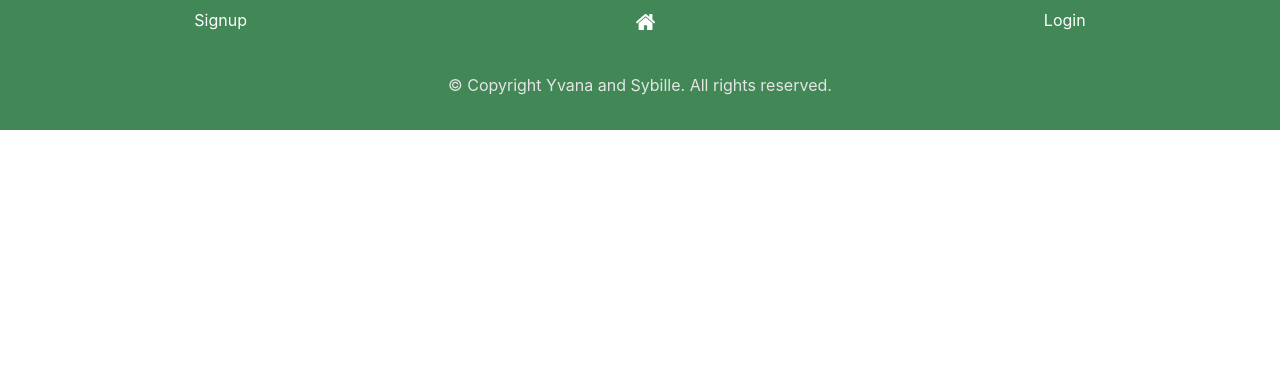
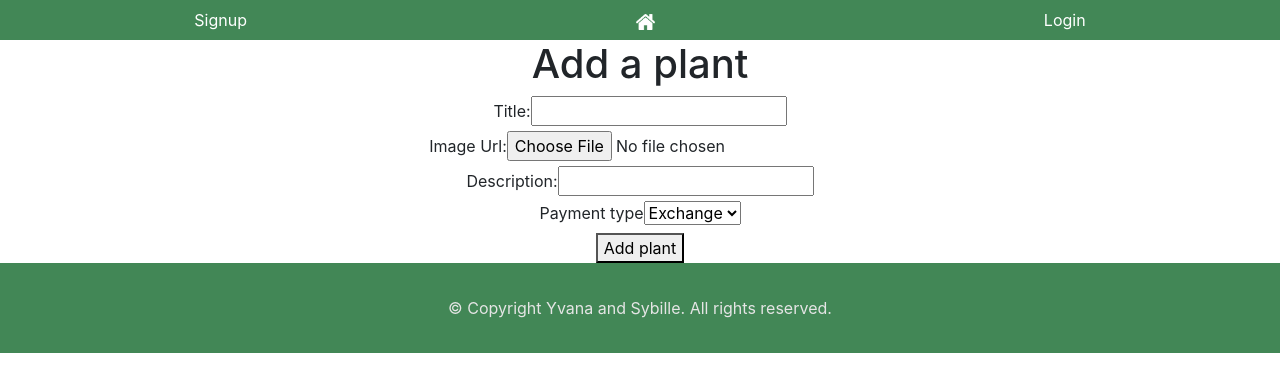
Before and after one commit to skasslatter/Project-3-Stekkie-client, a React (Create React App) app: page /add-plant in a window 1280 px wide. Shown: the top 392 px of the page. Built offline with nearby package versions, Linux system fonts and the light colour scheme.

Commit message:
create plant works

```diff
--- a/src/App.js
+++ b/src/App.js
@@ -1,8 +1,6 @@
 import React from 'react';
 import {Switch, Route} from "react-router-dom";
-import logo from './logo.svg';
 import './App.css';
-import axios from 'axios';
 import Nav from "./components/Nav";
 import Footer from "./components/Footer";
 import Homepage from "./pages/Homepage";
@@ -10,7 +8,7 @@ import Signup from "./pages/Signup";
 import Login from "./pages/Login";
 import Profile from "./pages/Profile";
 import Marketplace from "./pages/Marketplace";
-
+import AddPlant from "./pages/AddPlant";
 
 class App extends React.Component {
   constructor(){
@@ -25,6 +23,7 @@ class App extends React.Component {
         <Route path="/signup" component={Signup}/>
         <Route path="/login" component={Login}/>
         <Route path="/profile" component={Profile}/>
+        <Route path="/add-plant" component={AddPlant}/>
         {/* <Route path="/marketplace" component={Marketplace}/> */}
 
       </Switch>
--- a/src/pages/AddPlant.js
+++ b/src/pages/AddPlant.js
@@ -1,79 +1,109 @@
 import React from "react";
-import Axios from "../../../Project-3-api/node_modules/axios";
+import Axios from "axios";
 
 class AddPlant extends React.Component {
   constructor(props) {
     super(props);
+    this.formRef = React.createRef();
+    this.handleSubmit = this.handleSubmit.bind(this);
     this.state = {
-      nameSuggestions: [],
       plant: {
-        name: "",
+        title: "",
         image: "",
+        description: "",
+        paymentType: "",
       }
     };
   }
+handleSubmit(e) {
+    e.preventDefault();
+    var formData = new FormData(this.formRef.current);
+    Axios({
+        method: "POST",
+        url: "http://localhost:3000/userPlants/create",
+        withCredentials: true,
+        data: formData,
+        headers: {
+            "content-type": 'multipart/form-data'
+        }
+    })
+        .then(response => {
+          this.props.history.push("/profile")
+        })
+        .catch((error) => {
+            console.log(error)
+        })
+}
 
-  handleFormSubmit = (event) => {
-    event.preventDefault(); //to not reload the page
-    Axios.post("http://localhost:3000/userPlants/create")
-      .then(() => {
-        this.props.history.push("/profile")
-      })
-      .catch((err) => {
-        console.log(err);
-      });
-  };
+  // handleFormSubmit = (event) => {
+  //   event.preventDefault(); //to not reload the page
+  //   Axios.post("http://localhost:3000/userPlants/create")
+  //     .then(() => {
+  //       this.props.history.push("/profile")
+  //     })
+  //     .catch((err) => {
+  //       console.log(err);
+  //     });
+  // };
 
-  handleNameInput = (event) => {
-    //call API
-    this.setState({
-      plant: {
-        ...this.state.plant,
-        name: event.target.value
-      }
-    });
-  };
-
-  handleImageInput = (event) => {
-    this.setState({
-      plant: {
-        ...this.state.plant,
-        image: event.target.value
-      }
-    });
-  };
+  // handleNameInput = (event) => {
+  //   //call API
+  //   this.setState({
+  //     plant: {
+  //       ...this.state.plant,
+  //       name: event.target.value
+  //     }
+  //   });
+  // };
 
   render() {
     return (
       <div>
-        <form onSubmit={this.handleFormSubmit}>
+        <form onSubmit={this.handleSubmit} ref={this.formRef}>
           <h1>Add a plant</h1>
           <div>
-            <label>Name:</label>
+            <label>Title:</label>
             <input
               type="text"
-              name="name"
-              value={this.state.plant.name}
-              className="input is-primary is-small"
-              onChange={(e) => this.handleNameInput(e)}
+              name="title"
+              // value={this.state.plant.title}
+              // onChange={(e) => this.handleN(e)}
             />
           </div>
           <div>
             <label>Image Url:</label>
             <input
-              type="text"
-              name="image"
-              value={this.state.plant.image}
-              className="input is-primary is-small"
-              onChange={(e) => this.handleImageInput(e)}
+              type="file"
+              name="photo"
+              // value={this.state.plant.image}
+              // onChange={(e) => this.handleImageInput(e)}
             />
           </div>
-
-          <input
-            type="submit"
-            value="Submit"
-            className="button **is-large is-success is-rounded**"
-          />
+          <div>
+            <label>Description:</label>
+            <input
+              type="text"
+              name="description"
+              // value={this.state.plant.description}
+              // onChange={(e) => this.handleN(e)}
+            />
+          </div>
+          <div>
+            <label>Payment type</label>
+            <select
+              name="paymentType"
+              // value={this.state.plant.paymentType}
+              // onChange={(e) => this.handleN(e)}
+            >
+              <option value="exchange">
+                Exchange
+              </option>
+              <option value="free">
+                Free
+              </option>
+            </select>
+          </div>
+          <button type="submit">Add plant</button>
         </form>
       </div>
     );
--- a/src/pages/Profile.js
+++ b/src/pages/Profile.js
@@ -2,7 +2,7 @@ import React, { Component } from "react";
 import { getUser } from "../utils/auth";
 // import {searchPlants} from  '../utils/api'
 import Axios from "axios";
-import AddPlant from "module";
+// import AddPlant from "module";
 
 class Profile extends Component {
   constructor() {
--- a/src/utils/auth.js
+++ b/src/utils/auth.js
@@ -3,7 +3,7 @@ import qs from "qs";
 
 const axios = Axios.create({
   baseURL: "http://localhost:3000",
-  // withCredentials: true,
+  withCredentials: true,
   //headers: {"content-type": "application/x-www-form-urlencoded"}
 });
 
```
